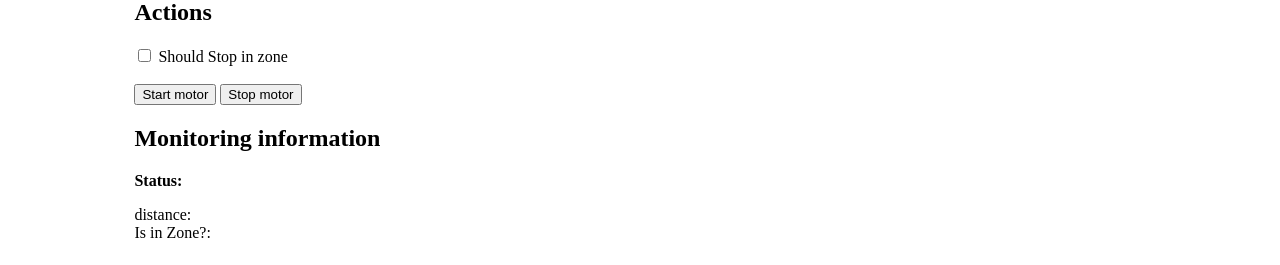
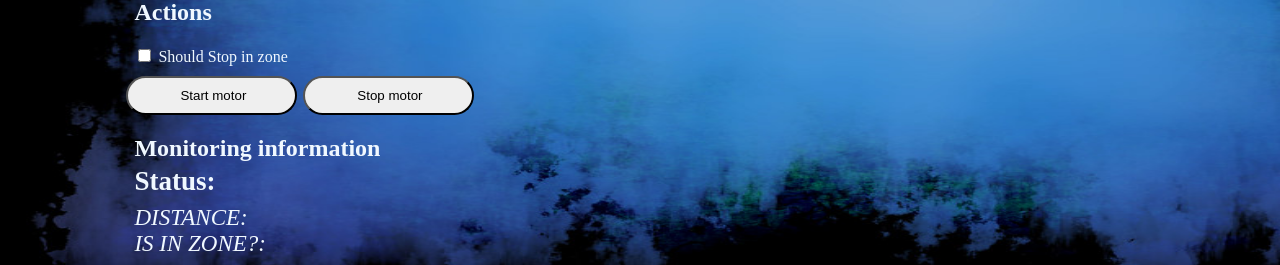
Before and after one commit to Pshar10/Web_Application_Countour_Detection_Using_Raspberrypi_And_Sensor_Controls, a Flask app: page / in a window 1280 px wide. Shown: the part 546-811 px from the top of the page. Before the commit the page ends 784 px from the top, so only its background shows below. Run offline with Flask 2, Linux system fonts and the light colour scheme; parts of the project's set-up code (start-up, migrations or seed data) failed here and were passed over.

Commit message:
improved working of  web app and styling of the web application

```diff
--- a/practice_room/python project/app.py
+++ b/practice_room/python project/app.py
@@ -44,19 +44,20 @@
     #print(sensor_controller.get_distance())
     return jsonify({
         "inZone": opencv_controller.is_in_zone(),
-        "distance": sensor_controller.get_distance()
+        "distance": "Waiting for the motor to stop..."
         })
 
 @app.route('/stop_system',methods=["POST"])
 def stop_system():
     # ...
+    sensor_controller.track_rod()
     request.method== "POST"
     motor_controller.stop_motor()
     # return { 'success': True }
     return jsonify({
         'success': True,
-        "inZone": "Stopped",
-        "distance": 0
+        "inZone": opencv_controller.is_in_zone(),
+        "distance": sensor_controller.get_distance()
         })
 
 if __name__ == '__main__':
--- a/practice_room/python project/static/css/style.css
+++ b/practice_room/python project/static/css/style.css
@@ -1,3 +1,9 @@
+body{
+  color: aliceblue;
+  background-repeat: no-repeat;
+  background-size: 1672px 873px;
+
+}
 section {
   display: block;
   margin-left: auto;
@@ -13,7 +19,34 @@
 }
 
 .monitor {
-font-size: 33px;
+font-size: 23px;
 text-transform:uppercase;
 font-style: italic;
+color: aliceblue;
 }
+
+
+.btn:hover{
+
+  background-color: rgb(219, 141, 141);
+  color: whitesmoke;
+  cursor: pointer;
+
+}
+
+.btn{
+  padding: 10px;
+  margin-left: -8px;
+  border-radius: 29px;
+  margin-right: 10px;
+  text-align: center;
+  padding-right: 49px;
+  padding-left: 52px;
+  margin-top: -8px;
+}
+
+.status{
+  font-size: 27px;
+  margin-top: -16px;
+  margin-bottom: 8px;
+}
--- a/practice_room/python project/static/js/main.js
+++ b/practice_room/python project/static/js/main.js
@@ -35,9 +35,20 @@
  */
 function stopMonitoring (result) {
   monitoring = false
+  let d = new Date()
+  // document.getElementById('inZone').innerHTML= result.inZone
+  document.getElementById('distance').innerHTML= result.distance
 
-  document.getElementById('inZone').innerHTML= result.inZone
-  document.getElementById('distance').innerHTML= result.distance
+  if (result.inZone){
+    updateStatus('The motor has stopped and the Object is in the Zone')
+    document.getElementById('inZone').innerHTML= "Yes　　　　Last　updated　at　"+d
+  }
+  else
+  {
+    updateStatus('The motor has stopped and the Object is not in the Zone')
+    document.getElementById('inZone').innerHTML= "No　　　　Last　updated　at　"+d
+  }
+
 }
 
 /**
--- a/practice_room/python project/templates/index.html
+++ b/practice_room/python project/templates/index.html
@@ -4,6 +4,16 @@
     <link rel="stylesheet" href="{{ url_for('static', filename='css/style.css') }}">
     <script src="{{ url_for('static', filename='vendor/axios/axios.min.js') }}"></script>
     <script src="{{ url_for('static', filename='js/main.js') }}"></script>
+    <style>
+
+
+      body {
+
+        background-image: url({{ url_for ('static' , filename='img/p.jpg')}})
+
+      }
+
+      </style>
   </head>
   <body>
     <section id="streaming_viewer">
@@ -18,8 +28,8 @@
           <input id="should_stop_in_zone" onchange="requestStopInZone()" name="stop_in_zone" type="checkbox">
           <label for="should_stop_in_zone">Should Stop in zone</label>
           <br><br>
-          <button onclick="requestStartMotor()">Start motor</button>
-          <button onclick="stopSystem()">Stop motor</button>
+          <button class="btn" onclick="requestStartMotor()">Start motor</button>
+          <button class="btn" onclick="stopSystem()">Stop motor</button>
 
           <!-- 'Stop system' button with corresponding request after clicking -->
           <!-- ... -->
@@ -31,13 +41,13 @@
     <h2>Monitoring information</h2>
     <!-- HTML elements for 'Motor status' information -->
     <!-- ... -->
-    <p><b>Status:</b> <span id="status_text"></span></p>
+    <p class = "status"><b>Status:</b> <span id="status_text"></span></p>
 
     <!-- HTML elements for 'Distance' information -->
     <!-- ... -->
-    <div>distance:<span id="distance"></span> </div>
+    <div class="monitor">distance:<span id="distance"></span> </div>
     <!-- HTML elements for 'Is in zone?' information -->
-    <div>Is in Zone?: <span id="inZone"></span></div>
+    <div class="monitor">Is in Zone?: <span id="inZone"></span></div>
   </section>
   </body>
 </html>
--- a/practice_room/task3_sensor_control_pranav_adarsh/test_sensor_controller.py
+++ b/practice_room/task3_sensor_control_pranav_adarsh/test_sensor_controller.py
@@ -35,8 +35,8 @@
       pulse_duration = pulse_end_time - pulse_start_time
       d = round(pulse_duration * 17150, 2)
       count= np.append(count,d)
-      arr = np.append(arr,d)
-      # arr = [1,1,1,1,1,1,1,1,1,1]
+      # arr = np.append(arr,d)
+      arr = [1,1,1,1,1,1,1,1,1,1]
       if len(arr)==10:
         # print("...................................")
         if (np.std(arr)<0.5):
--- a/task1_opencv_control/camera.py
+++ b/task1_opencv_control/camera.py
@@ -4,7 +4,11 @@
 # picamera module and implement the get_frame properly
 
 from time import time
+from imutils.video.pivideostream import PiVideoStream
+import imutils
 import os, sys
+import numpy as np
+
 
 class Camera(object):
     def __init__(self):
--- a/task1_opencv_control/opencv_controller.py
+++ b/task1_opencv_control/opencv_controller.py
@@ -1,5 +1,7 @@
 import cv2
 import numpy as np #used here for dealing with different arrays
+from imutils.video.pivideostream import PiVideoStream
+import time
 
 class OpenCVController(object):
 
```
Also changed, not shown: practice_room/python project/sensor_controller.py (+47 -18 lines), practice_room/python project/static/img/black.jpg (added), practice_room/python project/static/img/p.jpg (added).
